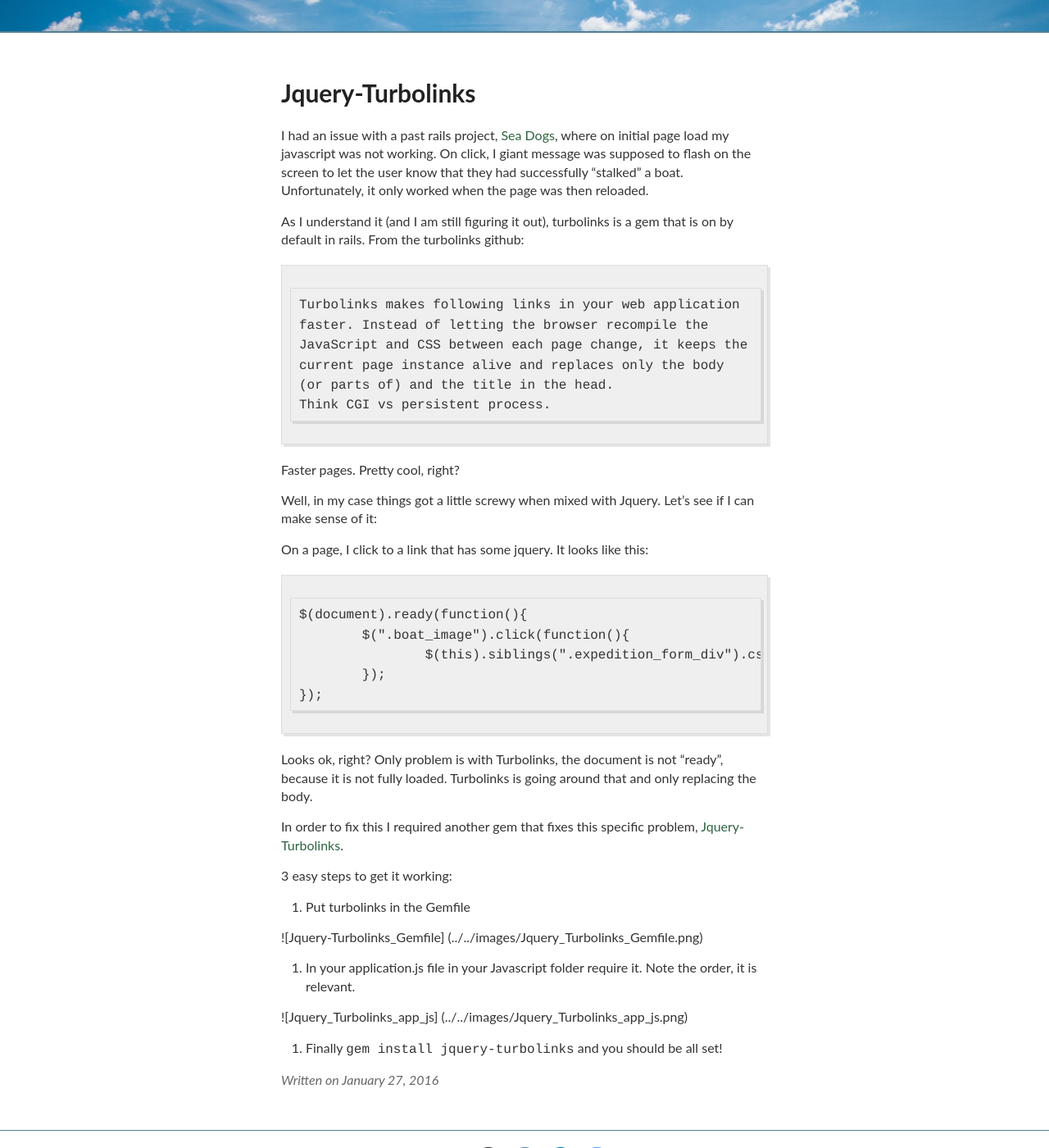
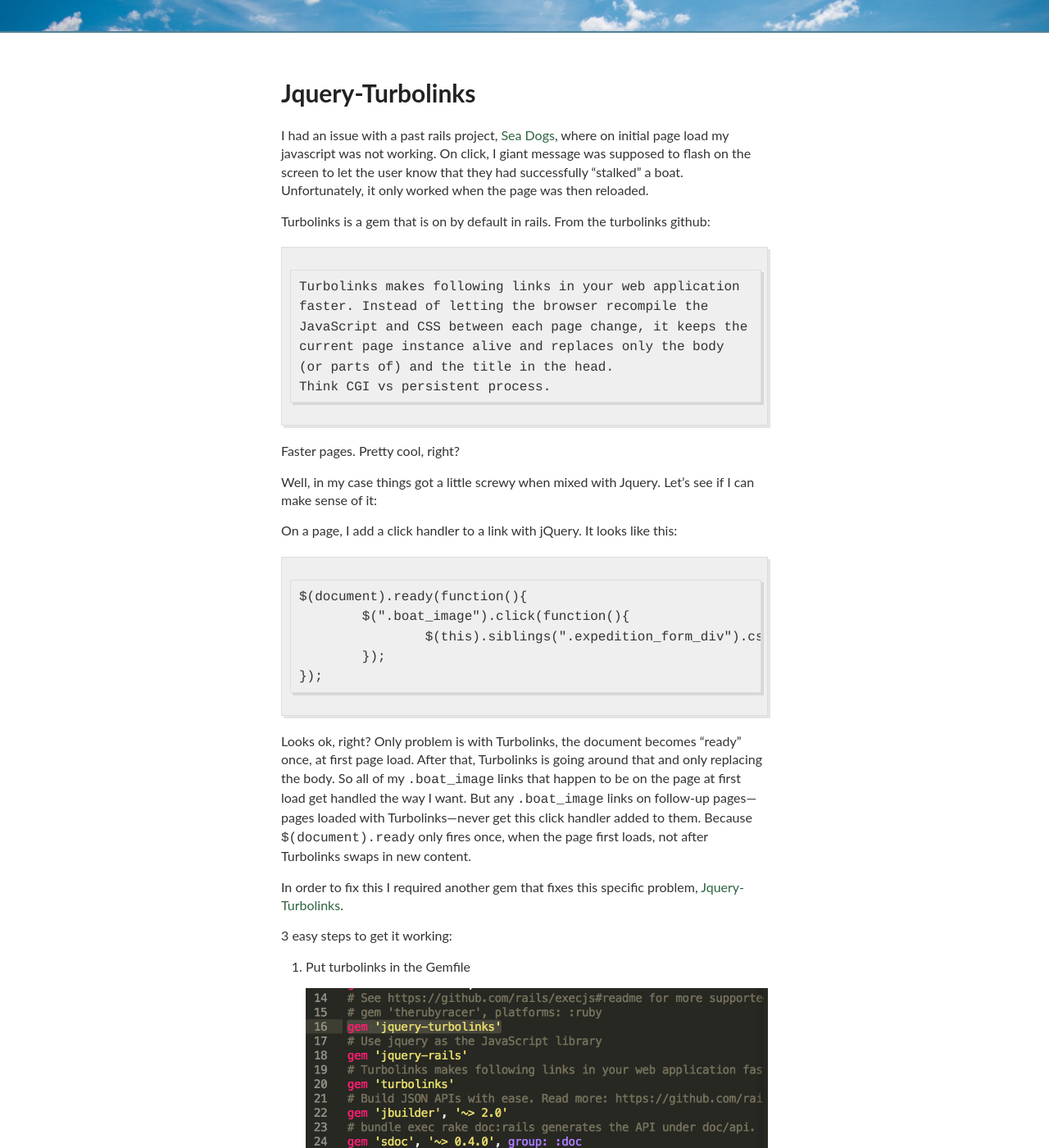
Before and after one commit to chadoh/stevenrayesky.github.io, a Jekyll site: the page built from _posts/2016-1-27-Jquery-Turbolinks.md, in a window 1280 px wide and 1400 px high, scrolled down 192 px. Shown: the whole window at 82% size. Built offline with Jekyll 4.4.1, drawn with Linux system fonts in a browser that asks for light colours; nearby versions of some CDN libraries; Markdown is read by kramdown in place of the engine named in the settings.

````diff
--- a/_posts/2016-1-27-Jquery-Turbolinks.md
+++ b/_posts/2016-1-27-Jquery-Turbolinks.md
@@ -5,7 +5,7 @@ title: Jquery-Turbolinks
 
 I had an issue with a past rails project, [Sea Dogs](https://github.com/stevenrayesky/pirate_ships_project), where on initial page load my javascript was not working. On click, I giant message was supposed to flash on the screen to let the user know that they had successfully "stalked" a boat. Unfortunately, it only worked when the page was then reloaded.
 
-As I understand it (and I am still figuring it out), turbolinks is a gem that is on by default in rails. From the turbolinks github:
+Turbolinks is a gem that is on by default in rails. From the turbolinks github:
 
 ```
 Turbolinks makes following links in your web application
@@ -19,7 +19,7 @@ Faster pages. Pretty cool, right?
 
 Well, in my case things got a little screwy when mixed with Jquery. Let's see if I can make sense of it:
 
-On a page, I click to a link that has some jquery. It looks like this:
+On a page, I add a click handler to a link with jQuery. It looks like this:
 
 ```
 $(document).ready(function(){
@@ -29,7 +29,7 @@ $(document).ready(function(){
 });
 ```
 
-Looks ok, right? Only problem is with Turbolinks, the document is not "ready", because it is not fully loaded. Turbolinks is going around that and only replacing the body.
+Looks ok, right? Only problem is with Turbolinks, the document becomes "ready" once, at first page load. After that, Turbolinks is going around that and only replacing the body. So all of my `.boat_image` links that happen to be on the page at first load get handled the way I want. But any `.boat_image` links on follow-up pages—pages loaded with Turbolinks—never get this click handler added to them. Because `$(document).ready` only fires once, when the page first loads, not after Turbolinks swaps in new content.
 
 In order to fix this I required another gem that fixes this specific problem, [Jquery-Turbolinks](https://rubygems.org/gems/jquery-turbolinks).
 
@@ -37,13 +37,11 @@ In order to fix this I required another gem that fixes this specific problem, [J
 
 1. Put turbolinks in the Gemfile
 
-![Jquery-Turbolinks_Gemfile]
-(../../images/Jquery_Turbolinks_Gemfile.png)
+    ![Jquery-Turbolinks_Gemfile](../../images/Jquery_Turbolinks_Gemfile.png)
 
 2. In your application.js file in your Javascript folder require it. Note the order, it is relevant.
 
-![Jquery_Turbolinks_app_js]
-(../../images/Jquery_Turbolinks_app_js.png)
+    ![Jquery_Turbolinks_app_js](../../images/Jquery_Turbolinks_app_js.png)
 
 3. Finally
 `gem install jquery-turbolinks`
````
